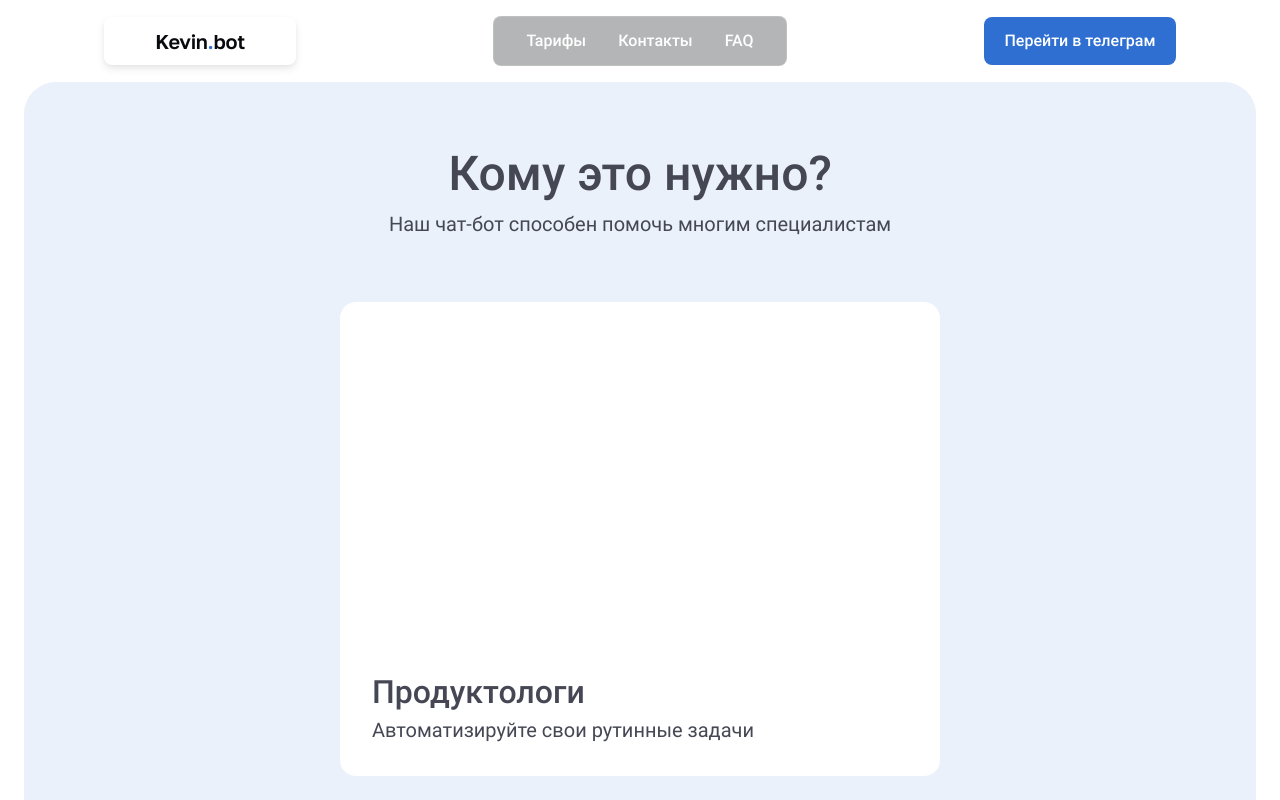
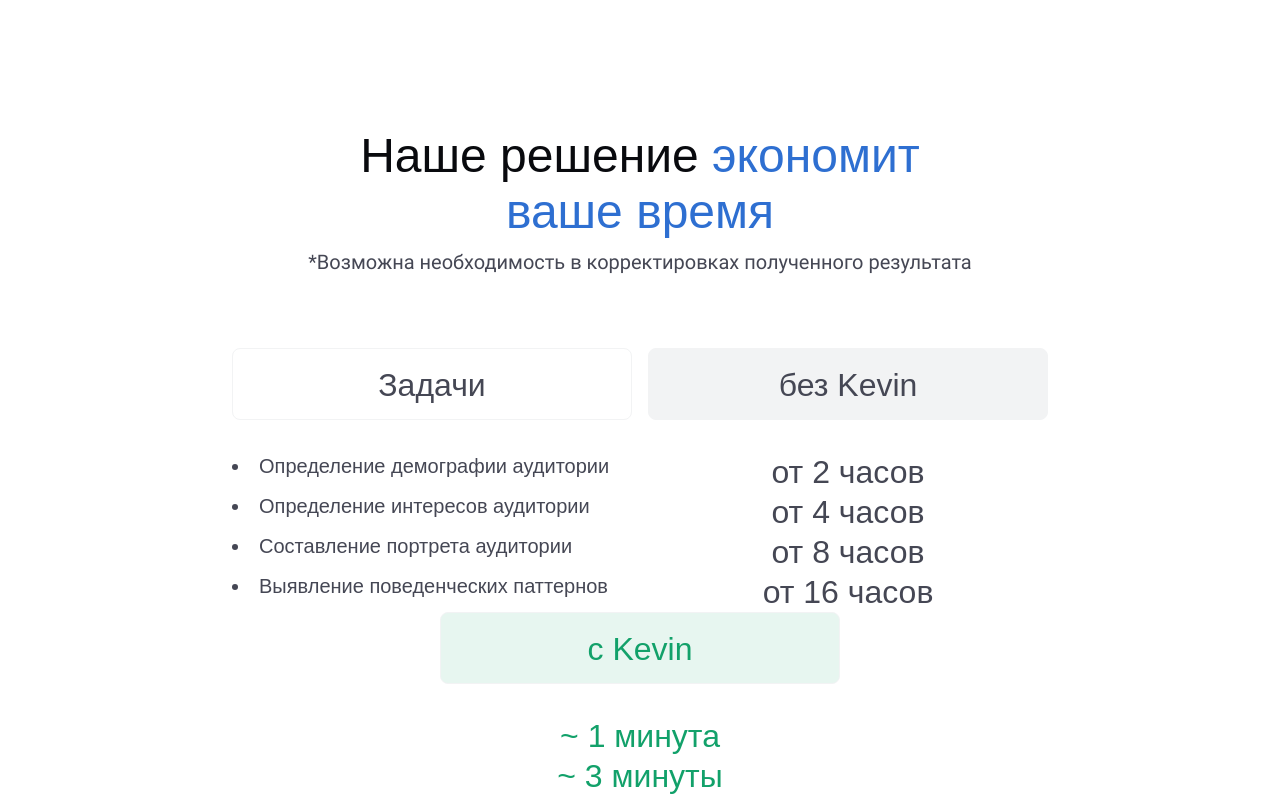
Before and after one commit to n1ckwhite/Kevin, a Next.js app: page / in a window 1280 px wide. Shown: the top 800 px of the page. Built offline with nearby package versions, Linux system fonts and the light colour scheme.

Commit message:
refact(helper): поправил верстку

```diff
--- a/src/app/assets/styles/main.css
+++ b/src/app/assets/styles/main.css
@@ -8,9 +8,14 @@
     min-height: 100%;
 }
 
-body {
-    font-family: "Roboto", sans-serif;
-    font-weight: 400;
+body,html {
+  font-family: sans-serif;
+  font-weight: normal;
+  margin: 0;
+  padding: 0;
+}
+* {
+  box-sizing: border-box;
 }
 
 #root {
--- a/src/app/components/Helper/Cards/Cards.module.css
+++ b/src/app/components/Helper/Cards/Cards.module.css
@@ -1,18 +1,19 @@
 .grid {
   margin: 0 auto;
-  list-style-type: none;
   display: flex;
   flex-direction: row;
   flex-wrap: wrap;
   justify-content: center;
   align-items: center;
-  gap: 32px 32px;
-  box-sizing: border-box;
+  gap: 32px;
   max-width: 1232px;
 }
 
 @media (max-width:360px) {
   .grid {
+    width: 100vw;
     gap: 20px;
+    justify-content: center;
+    align-items: center;
   }
 }
--- a/src/app/components/Helper/Cards/Cards.tsx
+++ b/src/app/components/Helper/Cards/Cards.tsx
@@ -9,7 +9,7 @@
 export const Cards: FC = () => (
   <ul className={s.grid}>
     {CARDS.map((card) => (
-      <li key={card.id}>
+      <li className={s.grid__card} key={card.id}>
         <Card
           subtitle={card.subtitle}
           title={card.title}
--- a/src/app/components/Helper/Helper.module.css
+++ b/src/app/components/Helper/Helper.module.css
@@ -30,8 +30,8 @@
   }
 
   .helper__wrapper {
-    margin: 0 auto;
-    padding: 56px 20px;
+    margin: 0;
+    padding: 0;
     width: 320px;
   }
 
--- a/src/app/page.tsx
+++ b/src/app/page.tsx
@@ -6,10 +6,10 @@
 
 const Home = () => (
   <div>
-    <Header />
-    <Helper />
+    {/* <Header /> */}
+    {/* <Helper /> */}
     <Times />
-    <Footer />
+    {/* <Footer /> */}
   </div>
 )
 
```
